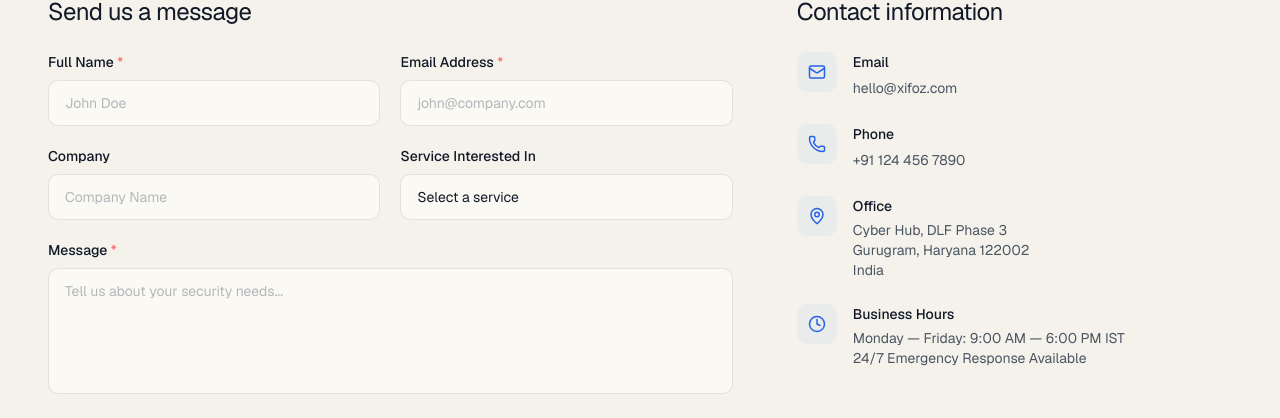
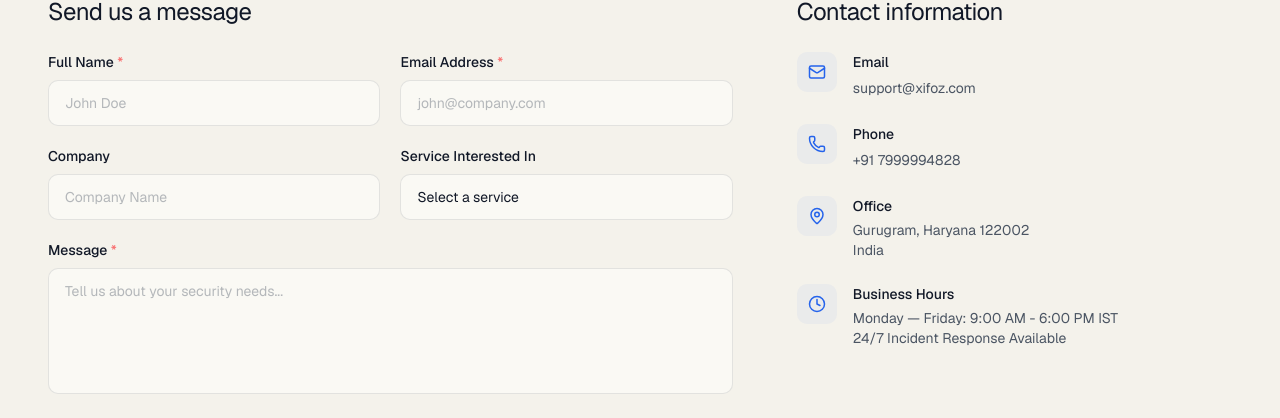
Before and after one commit to xifoz/xifoz, a React (Vite) app: page /contact in a window 1280 px wide. Shown: the part 528-946 px from the top of the page. Built offline with nearby package versions, Linux system fonts and the light colour scheme; no server answers; the HTML template or start-up script is replaced by a standard one.

Commit message:
Update contact information

```diff
--- a/src/pages/Contact.tsx
+++ b/src/pages/Contact.tsx
@@ -324,8 +324,8 @@ export default function Contact() {
                     icon: Mail,
                     label: 'Email',
                     content: (
-                      <a href="mailto:hello@xifoz.com" className="text-sm text-xifoz-text-secondary hover:text-xifoz-blue transition-colors">
-                        hello@xifoz.com
+                      <a href="mailto:support@xifoz.com" className="text-sm text-xifoz-text-secondary hover:text-xifoz-blue transition-colors">
+                        support@xifoz.com
                       </a>
                     ),
                   },
@@ -333,8 +333,8 @@ export default function Contact() {
                     icon: Phone,
                     label: 'Phone',
                     content: (
-                      <a href="tel:+911244567890" className="text-sm text-xifoz-text-secondary hover:text-xifoz-blue transition-colors">
-                        +91 124 456 7890
+                      <a href="tel:+917999994828" className="text-sm text-xifoz-text-secondary hover:text-xifoz-blue transition-colors">
+                        +91 7999994828
                       </a>
                     ),
                   },
@@ -343,7 +343,6 @@ export default function Contact() {
                     label: 'Office',
                     content: (
                       <p className="text-sm text-xifoz-text-secondary">
-                        Cyber Hub, DLF Phase 3<br />
                         Gurugram, Haryana 122002<br />
                         India
                       </p>
@@ -354,8 +353,8 @@ export default function Contact() {
                     label: 'Business Hours',
                     content: (
                       <p className="text-sm text-xifoz-text-secondary">
-                        Monday — Friday: 9:00 AM — 6:00 PM IST<br />
-                        24/7 Emergency Response Available
+                        Monday — Friday: 9:00 AM - 6:00 PM IST<br />
+                        24/7 Incident Response Available
                       </p>
                     ),
                   },
```
